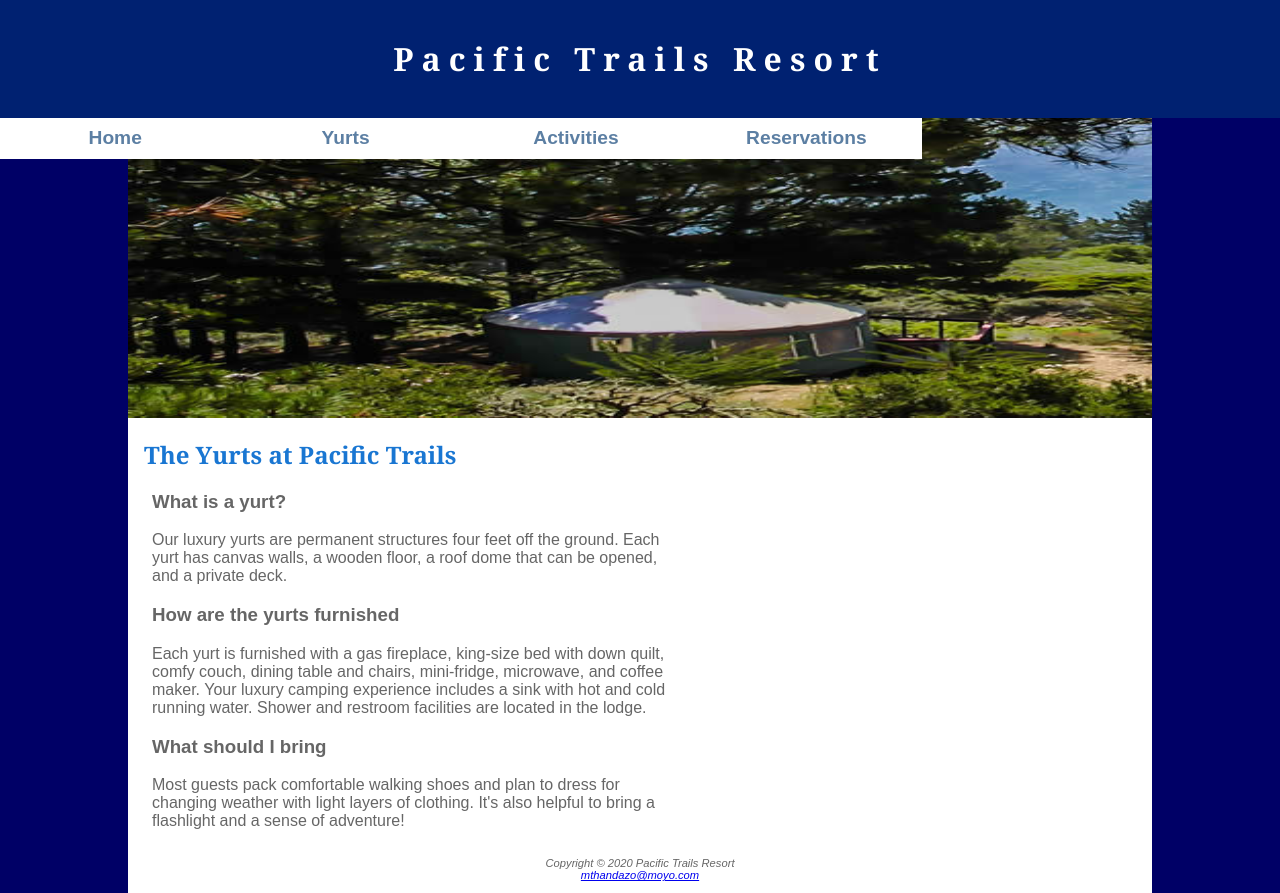
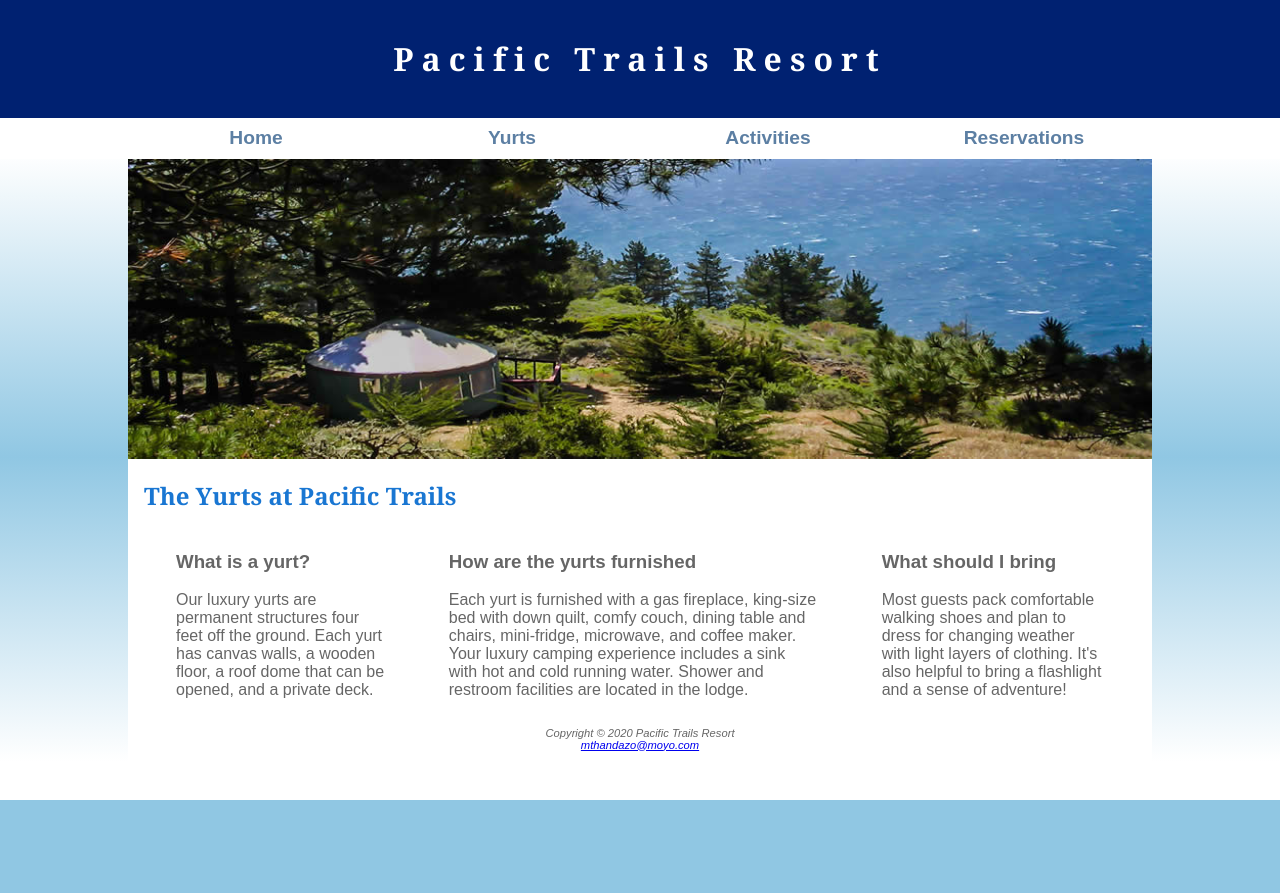
Before and after one commit to Mthandazo1/Sdev153, a plain HTML site: page CH7/yurts.html in a window 1280 px wide. After the commit the page ends 800 px from the top, so only its background shows below. Drawn offline with Linux system fonts and the light colour scheme.

Commit message:
chapter7complete

```diff
--- a/CH7/pacific.css
+++ b/CH7/pacific.css
@@ -100,8 +100,6 @@ section {
 }
 #wrapper {
     background-color: #FFFFFF;
-    min-width: 960px;
-    max-width: 2048px;
 }
 
 #homehero {
@@ -136,20 +134,39 @@ h1 {
          }
  nav ul { display: flex;
          flex-flow: row nowrap;
-		 justify-content: space-around; }
- main { float: left;
-        width: 55%; }
-  aside { margin-left: 55%; }
- footer { clear: both; }
+		 justify-content: space-around;
+        padding-right: 2em; }
+ section { padding-left: 2em;
+        padding-right: 2em; }
+ #flow {
+    display: flex;
+    flex-direction:row ;
  }
-
+ #mobile {
+    display: none;
+ }
+ #desktop {
+    display:inline;
+ }
+ #homehero {
+    background-size: 100% 100%;
+ }
+ #yurthero {
+    background-size: 100% 100%;
+ }
+ #trailhero {
+    background-size: 100% 100%;
+ }
+}
 /* Large Display */
 @media (min-width: 1024px) {
-  nav li { display: block; }
-  nav { float: left; }
+ body {background-image: linear-gradient(to bottom, #FFFFFF 20%, #90C7E3 60%, #FFFFFF 100%);
+}
+  nav ul{
+    padding-right: 10%;
+    padding-left: 10%;
+}
   #wrapper { width: 80%;
 		     margin: auto;
-		     max-width: 1200px;
   }
-  body { background-color: #000066; }
 }
--- a/CH7/yurts.html
+++ b/CH7/yurts.html
@@ -23,6 +23,7 @@
 </div>
 <main>
  <h2>The Yurts at Pacific Trails</h2>
+ <div id = "flow" >
  <section>
    <h3>What is a yurt?</h3>
    <p>
@@ -52,6 +53,7 @@
        bring a flashlight and a sense of adventure!
     </p>
     </section>
+    </div>
 </main>
 <footer>
   Copyright &copy; 2020 Pacific Trails Resort<br />
```
Also changed, not shown: CH7/activities.html (+2 -0 lines).
